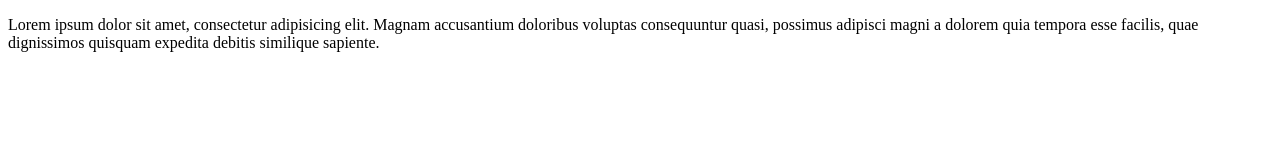
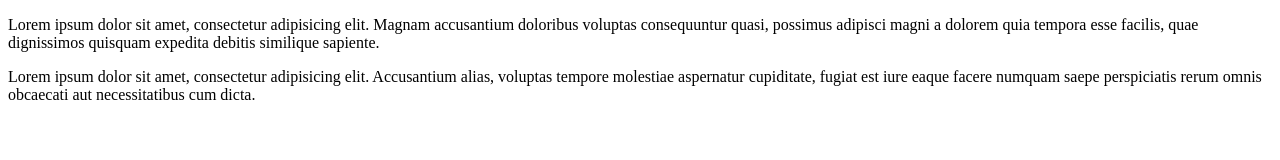
Before and after one commit to WojdaS/slwojda.git.io, a plain HTML site: page index.html in a window 1280 px wide. Drawn offline with Linux system fonts and the light colour scheme.

Commit message:
alfa-version drudi paragraf

```diff
--- a/index.html
+++ b/index.html
@@ -8,6 +8,8 @@
 
 <body>
     <p>Lorem ipsum dolor sit amet, consectetur adipisicing elit. Magnam accusantium doloribus voluptas consequuntur quasi, possimus adipisci magni a dolorem quia tempora esse facilis, quae dignissimos quisquam expedita debitis similique sapiente.</p>
+
+    <p>Lorem ipsum dolor sit amet, consectetur adipisicing elit. Accusantium alias, voluptas tempore molestiae aspernatur cupiditate, fugiat est iure eaque facere numquam saepe perspiciatis rerum omnis obcaecati aut necessitatibus cum dicta.</p>
 </body>
 
 </html>
```
